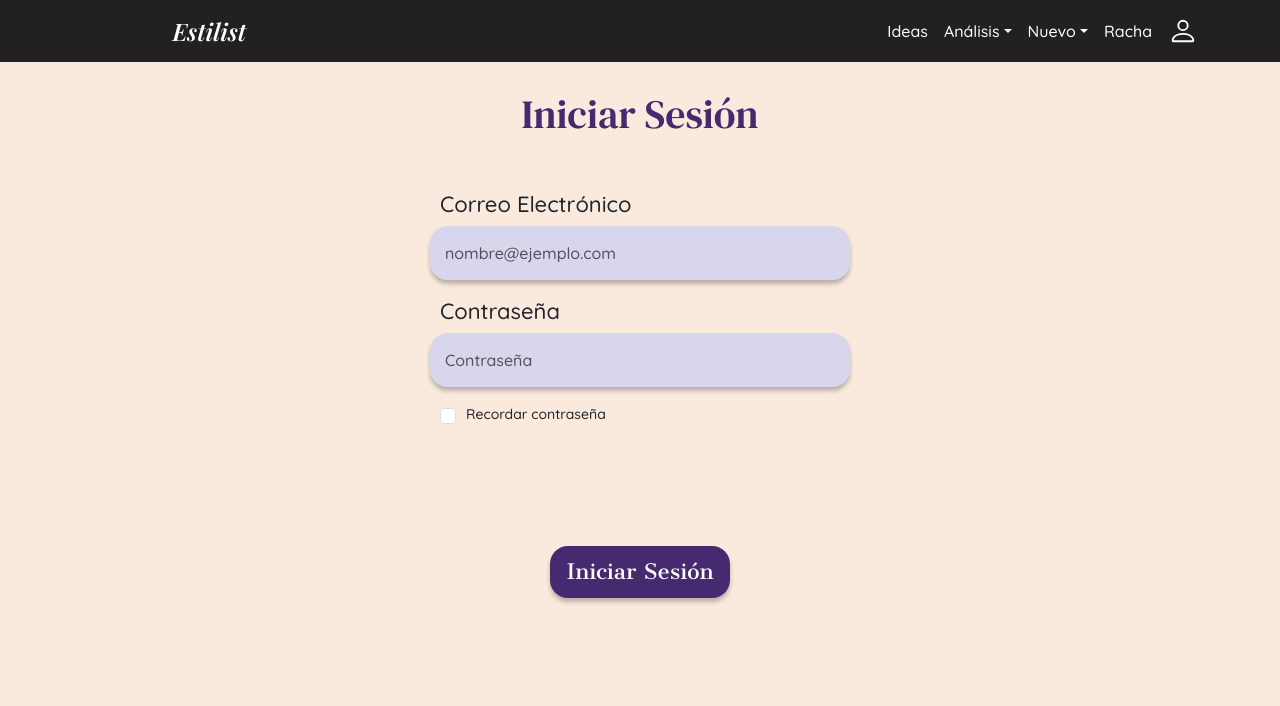
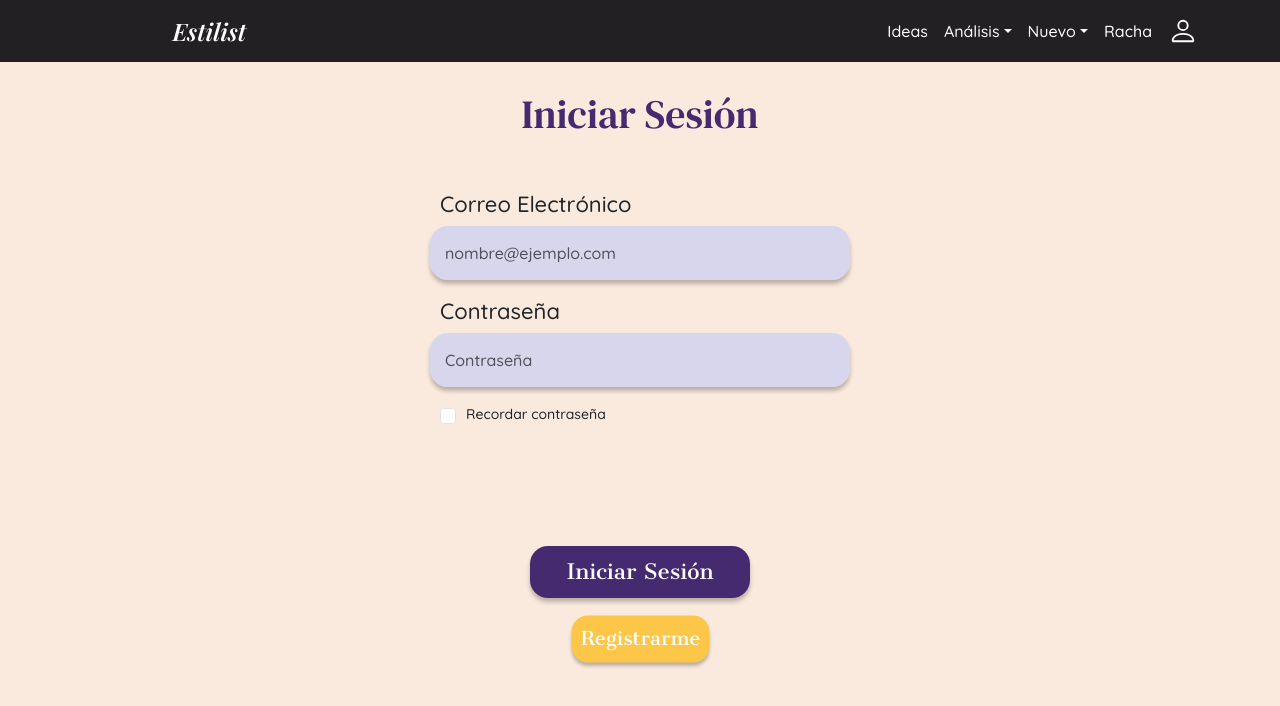
Before and after one commit to Estilist/Website, a React (Vite) app: page /login in a window 1280 px wide. Shown: the top 706 px of the page. Built offline with nearby package versions, Linux system fonts and the light colour scheme; no server answers.

Commit message:
modificaciones del inicio de sesion

```diff
--- a/src/components/register.css
+++ b/src/components/register.css
@@ -78,3 +78,14 @@
 .form-check-label {
     font-size: 14px;
 }
+
+.primaryButton-IniciarSesion {
+    width: 100%;
+    max-width: 220px;
+    margin-top: 20px;
+}
+
+.secondaryButton-IniciarSesion {
+    margin-top: 10px;
+    transform: scale(0.9);
+}
--- a/src/pages/LoginPage.jsx
+++ b/src/pages/LoginPage.jsx
@@ -1,6 +1,7 @@
 import { useContext, useState } from "react";
 import PageTitle from "../components/extras/PageTitle";
 import PrimaryButton from "../components/buttons/PrimaryButton";
+import SecondaryButton from '../components/buttons/SecondaryButton';
 import { useNavigate } from "react-router-dom";
 import { SessionContext } from "../contexts/SessionContext";
 import request from "../api";
@@ -114,10 +115,17 @@ const LoginPage = () => {
 
                 {/* Botones */}
                 <div className="buttons">
-                    <div className="primaryButton">
+                    <div className="primaryButton-IniciarSesion">
                         <PrimaryButton type="submit" disabled={formik.isSubmitting}>
-                            { loading ? <Spinner style={{height: '20px', width: '20px'}} /> : 'Iniciar Sesión' }
+                            {loading && <Spinner animation="border" size="sm" className="me-2" />}
+                            Iniciar Sesión
                         </PrimaryButton>
+                    </div>
+                    {/* Registrarme */}
+                    <div className="secondaryButton-IniciarSesion">
+                        <SecondaryButton onClick={() => navigate('/register')}>
+                            Registrarme
+                        </SecondaryButton>
                     </div>
                 </div>
             </form>
```
